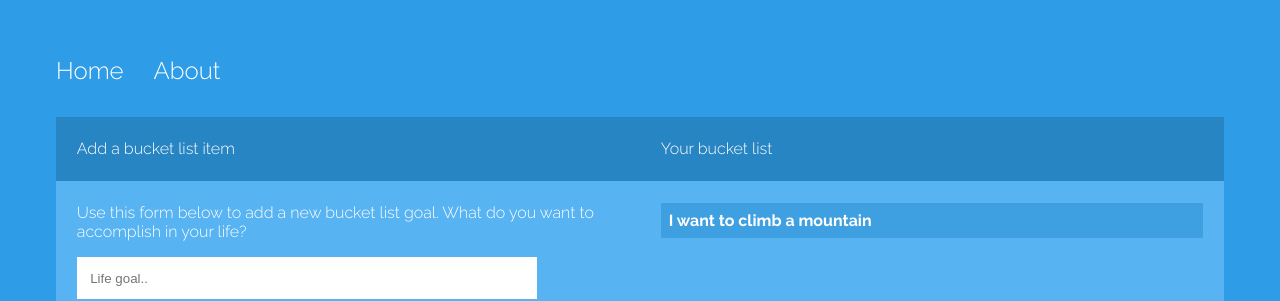
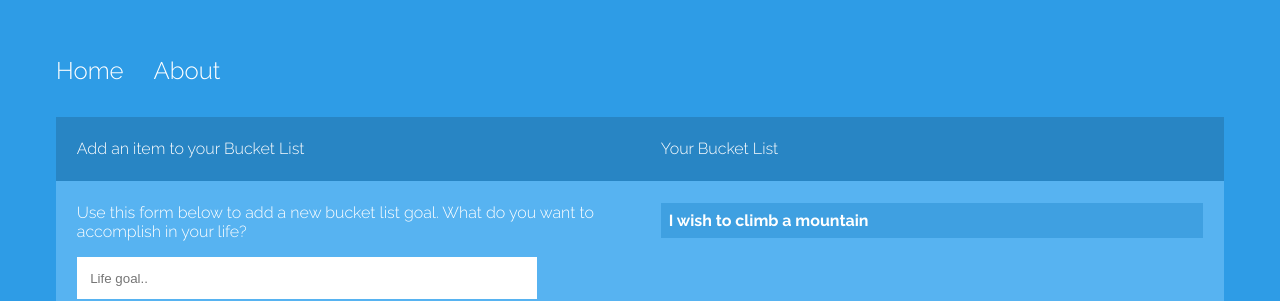
Before and after one commit to profoundhub/ng5-intro, an Angular app: page / in a window 1280 px wide. Shown: the top 301 px of the page. Built offline with nearby package versions, Linux system fonts and the light colour scheme.

Commit message:
update words
update words

```diff
--- a/src/app/home/home.component.html
+++ b/src/app/home/home.component.html
@@ -1,9 +1,9 @@
 <div class="container color-dark">
   <div class="col">
-    <p>Add a bucket list item</p>
+    <p>Add an item to your Bucket List</p>
   </div>
   <div class="col">
-    <p>Your bucket list</p>
+    <p>Your Bucket List</p>
   </div>
 </div>
 <div class="container color-light">
@@ -17,7 +17,7 @@
   </div>
   <div class="col">
     <p class="life-container">
-      I want to climb a mountain
+      I wish to climb a mountain
     </p>
   </div>
 </div>
```
